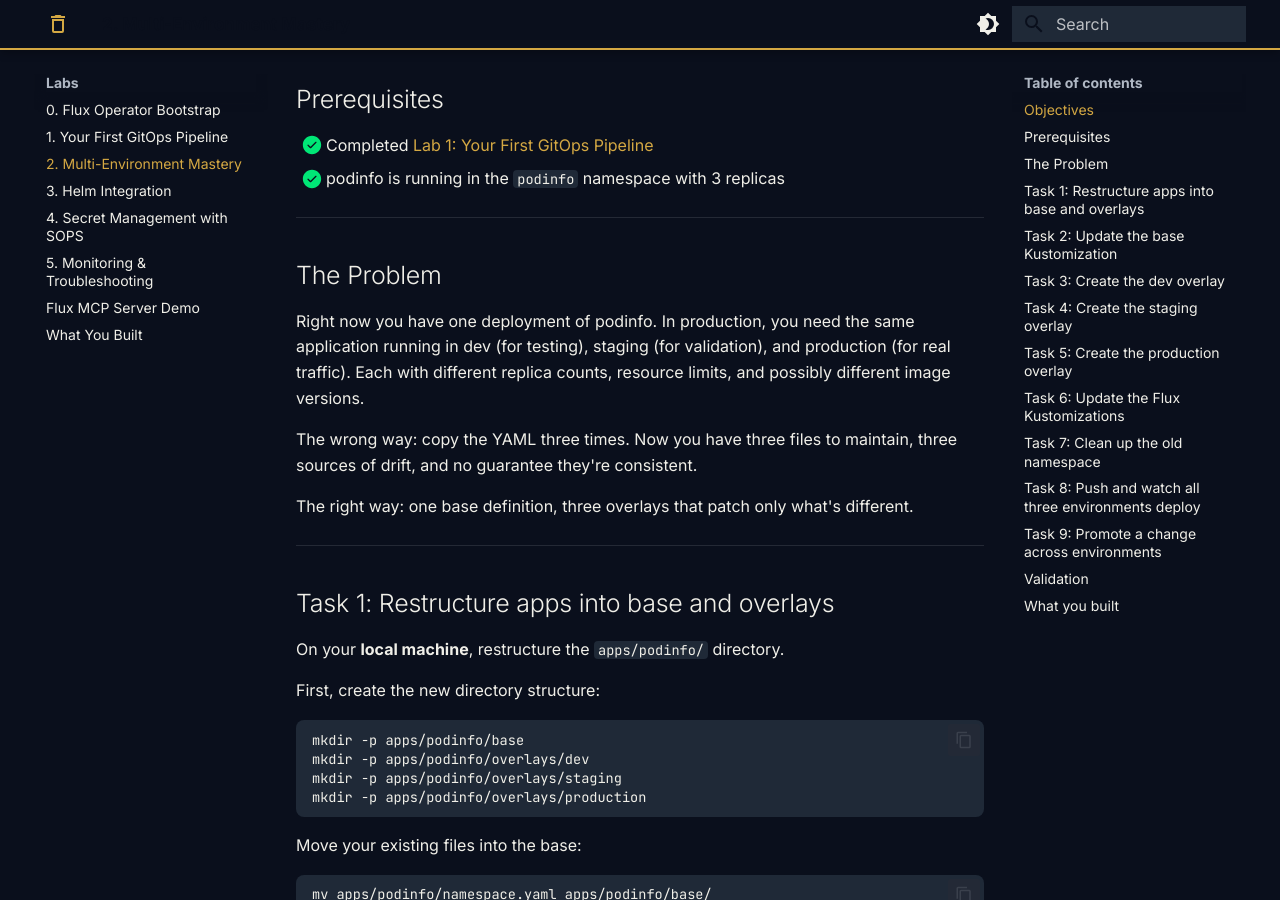
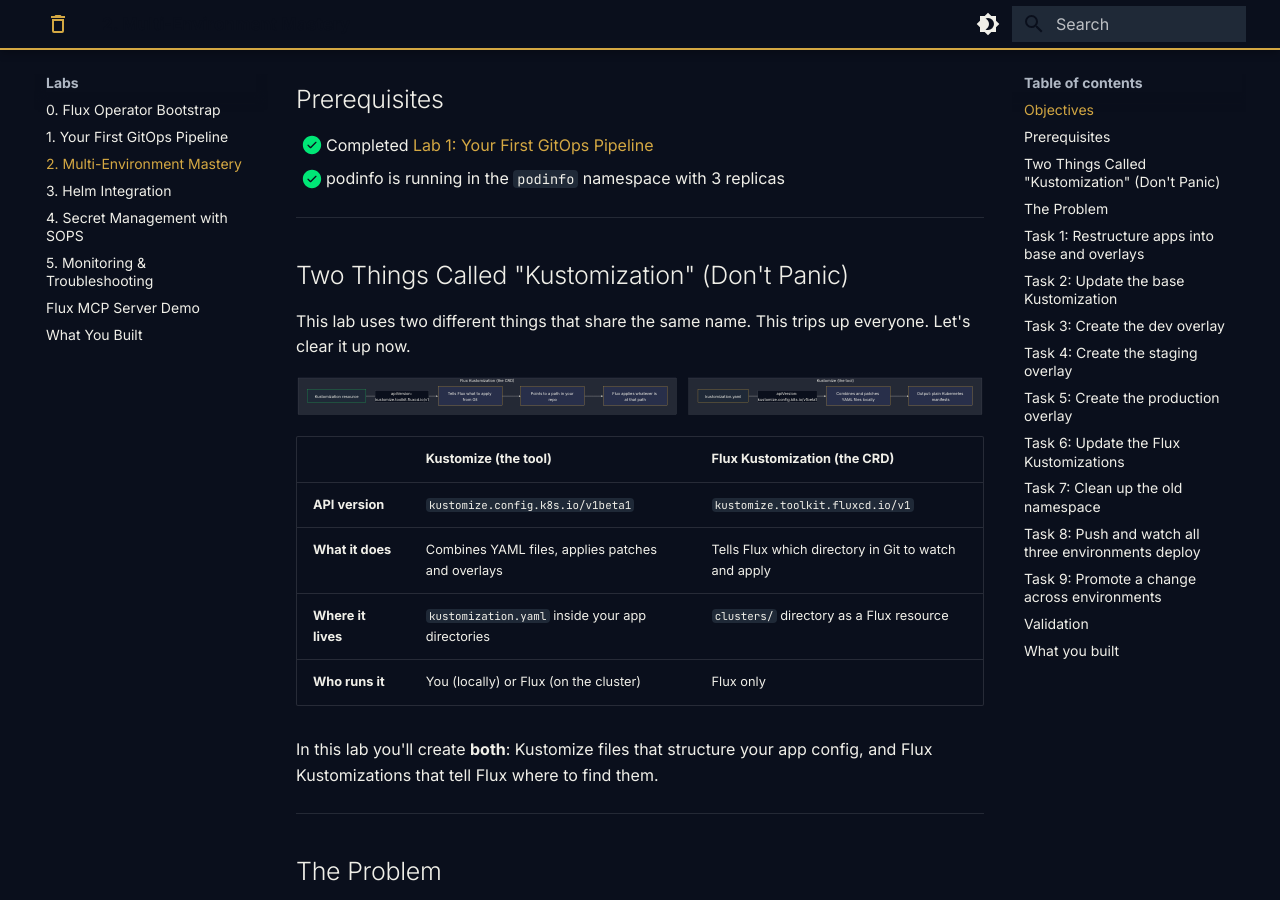
Before and after one commit to stevenwadeconsulting/gitops-fundamentals-lab, an MkDocs documentation site: the page built from docs/labs/2-multi-environment.md, in a window 1280 px wide and 900 px high, scrolled down 614 px. Built offline with MkDocs 1.6.1 and Material for MkDocs 9.7.7, drawn with Linux system fonts in a browser that asks for light colours.

Commit message:
Add Kustomize vs Flux Kustomization explanation with Mermaid diagram to Lab 2

````diff
--- a/docs/labs/2-multi-environment.md
+++ b/docs/labs/2-multi-environment.md
@@ -21,6 +21,38 @@ By the end of this lab, you will:
 
 - [x] Completed [Lab 1: Your First GitOps Pipeline](1-first-pipeline.md)
 - [x] podinfo is running in the `podinfo` namespace with 3 replicas
+
+---
+
+## Two Things Called "Kustomization" (Don't Panic)
+
+This lab uses two different things that share the same name. This trips up everyone. Let's clear it up now.
+
+```mermaid
+graph TD
+    subgraph "Kustomize (the tool)"
+        A[kustomization.yaml] -->|"apiVersion: kustomize.config.k8s.io/v1beta1"| B[Combines and patches YAML files locally]
+        B --> C[Output: plain Kubernetes manifests]
+    end
+
+    subgraph "Flux Kustomization (the CRD)"
+        D[Kustomization resource] -->|"apiVersion: kustomize.toolkit.fluxcd.io/v1"| E[Tells Flux what to apply from Git]
+        E --> F[Points to a path in your repo]
+        F --> G[Flux applies whatever is at that path]
+    end
+
+    style A fill:#1F2937,stroke:#D4A843,color:#F0EFE8
+    style D fill:#1F2937,stroke:#22C55E,color:#F0EFE8
+```
+
+| | Kustomize (the tool) | Flux Kustomization (the CRD) |
+|--|---------------------|------------------------------|
+| **API version** | `kustomize.config.k8s.io/v1beta1` | `kustomize.toolkit.fluxcd.io/v1` |
+| **What it does** | Combines YAML files, applies patches and overlays | Tells Flux which directory in Git to watch and apply |
+| **Where it lives** | `kustomization.yaml` inside your app directories | `clusters/` directory as a Flux resource |
+| **Who runs it** | You (locally) or Flux (on the cluster) | Flux only |
+
+In this lab you'll create **both**: Kustomize files that structure your app config, and Flux Kustomizations that tell Flux where to find them.
 
 ---
 
````
